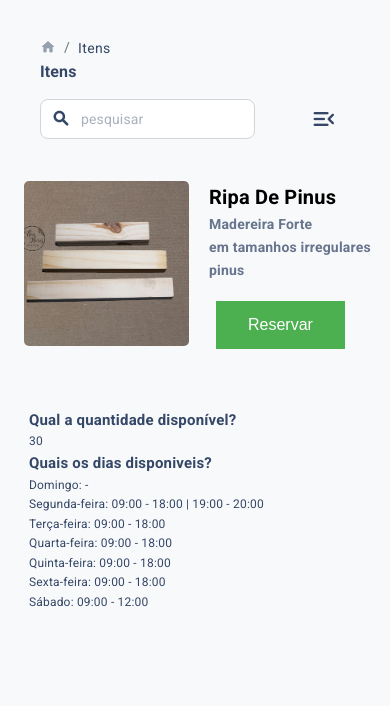
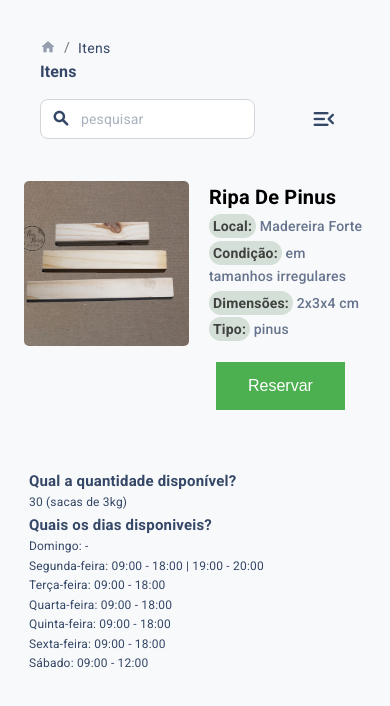
Before and after one commit to danielclm14/Reciclarte, a React (Create React App) app: page /itens in a window 390 px wide. Shown: the top 706 px of the page. Built offline with nearby package versions, Linux system fonts and the light colour scheme.

Commit message:
correcao de textos

```diff
--- a/src/components/Formulario1/Formulario1.jsx
+++ b/src/components/Formulario1/Formulario1.jsx
@@ -169,8 +169,8 @@ export default class NameForm extends React.Component {
                     <div className='middlebar'>
                         <div>
                             tipo de madeira
-                            <select id="tipo" onChange={this.onChange}>
-                                <option value={null}> </option>
+                            <select id="tipo" onChange={this.onChange} >
+                                <option value={null}></option>
                                 <option value="eucalípto">eucalípto</option>
                                 <option value="pinus">pinus</option>
                                 <option value="mdf">mdf</option>
@@ -178,11 +178,11 @@ export default class NameForm extends React.Component {
                         </div>
                         <div>
                             dimensões
-                            <input id="size" type='text' placeholder='3x4x5' onChange={this.onChange}/>
+                            <input id="size" type='text' placeholder='3x4x5 cm' onChange={this.onChange}/>
                         </div>
                         <div>
                             quantidade
-                            <input id="qntd" type='number' min={1} max={200} placeholder='5 sacos' onChange={this.onChange}/>
+                            <input id="qntd" type='number' min={1} max={200} placeholder='5 sacos (3kg cada)' onChange={this.onChange}/>
                         </div>
                     </div>
                     <div className='bottombar'>
--- a/src/components/Formulario1/Formulario1.scss
+++ b/src/components/Formulario1/Formulario1.scss
@@ -167,6 +167,7 @@
                 color: rgb(187, 187, 187);
                 opacity: 1; /* Firefox */
             }
+
         }
     }
 
--- a/src/components/PopUp/PopUp.js
+++ b/src/components/PopUp/PopUp.js
@@ -6,9 +6,10 @@ export default class PopUp extends React.Component {
   state = {
     data: '',
     value: 0,
-    warn1: '.',
-    warn2: '.',
+    warn1: '\0',
+    warn2: '\0',
     sel_popup: true,
+    reserva: 0
   }
 
   constructor() {
@@ -49,7 +50,7 @@ export default class PopUp extends React.Component {
       return;
     }
 
-    this.setState({warn1: '.'});
+    this.setState({warn1: '\0'});
 
     // QUANTIDADE NULA
     if(Number(this.value) === 0) {
@@ -72,7 +73,7 @@ export default class PopUp extends React.Component {
       // COMUNICA COM O BACK
       // ABRE O CODIGO DE RESERVA
 
-      new reservas().reservar(this.props.id, 0, this.state.value);
+      this.setState({ reserva: new reservas().reservar(this.props.id, 0, this.state.value)});
       this.setState({sel_popup:false});
     }
 
@@ -86,7 +87,7 @@ export default class PopUp extends React.Component {
   increment() {
 
     if(this.value === 0)
-      this.setState({warn2: '.'});
+      this.setState({warn2: '\0'});
 
     if (this.value >= madeiras[this.props.id].qntd) {
       this.value = madeiras[this.props.id].qntd;
@@ -264,13 +265,14 @@ export default class PopUp extends React.Component {
       };
     //
 
+    //var vlr_reserva = (Math.floor(Math.random() * 2000));
     return (
         <div style={styles_box}>
           <div style={{position: 'absolute'}}> <button onClick={this.fechar} style={style_fechar}>⨉</button> </div>
             Código de Reserva
             <input
                 type="text"
-                value="465654"
+                value= {this.state.reserva}
                 style={{textAlign:"center"}}
              />
 
--- a/src/examples/Cards/StatisticsCards/Descricao/Descricao.jsx
+++ b/src/examples/Cards/StatisticsCards/Descricao/Descricao.jsx
@@ -9,9 +9,10 @@ export default props  => (<div className="corpo">
             <img src= {props.imagem}/>
             <div className='descr'>
                 <h1 className='tituloMadereira1'> {props.titulo}</h1>
-                <h2 className='endereço1'>{props.endereco}</h2>
-                <h2 className='comprimentoMadeira1'>{props.comprimento}</h2>
-                <h2 className='tipoMadeira1'>{props.tipo}</h2>
+                <h2 className='endereço1'><span>Local:</span> {props.endereco}</h2>
+                <h2 className='comprimentoMadeira1'><span>Condição:</span> {props.descricao}</h2>
+                <h2 className='comprimentoMadeira1'><span>Dimensões:</span> {props.comprimento}</h2>
+                <h2 className='tipoMadeira1'><span>Tipo:</span> {props.tipo}</h2>
                 <div className="btnReserva">
                     <Botao id={props.id}/>
                 </div>
@@ -21,7 +22,7 @@ export default props  => (<div className="corpo">
         <div style={{width: '300px', padding:'10px 5px'}}>
             <div className="perguntas1">
                 <h3 >Qual a quantidade disponível? </h3>
-                <p> {props.quantidade} </p>
+                <p> {props.quantidade} (sacas de 3kg)</p>
                 <h3 >Quais os dias disponiveis? </h3>
                 <p> Domingo: - <br />
                     Segunda-feira: 09:00 - 18:00 | 19:00 - 20:00<br />
--- a/src/examples/Cards/StatisticsCards/Descricao/Descricao.scss
+++ b/src/examples/Cards/StatisticsCards/Descricao/Descricao.scss
@@ -26,6 +26,7 @@
         display: flex;
         flex-direction: column;
         width: clamp(10px ,30vw, 300px);
+        //background-color: red;
     }
 
 }
@@ -50,9 +51,29 @@ h1 {
 
 h2{
     font-size: 0.7em;
-    text-overflow: ellipsis;
+    font-weight: 500;
     overflow: hidden;
-    white-space: nowrap;
+    width: 100%;
+    overflow-wrap: break-word;
+    padding: 2px 0;
+
+    span {
+        //color:#67748E;
+
+
+        padding: 4px;
+
+        background-color:#d3dfd7;
+        //background-color: #4CAF50;
+        color: rgb(64, 66, 64);
+
+        font-weight: bolder;
+        border-radius: 20px;
+        -webkit-border-radius: 20px;
+        -moz-border-radius: 20px;
+        -ms-border-radius: 20px;
+        -o-border-radius: 20px;
+}
 }
 
 h2:nth-of-type(1){
@@ -97,6 +118,9 @@ p{
 
             .descr {
                 width: 100%;
+                //margin-right: 80px;
+                //background-color: blue;
+                //border: 10px solid green;
             }
         }
 
--- a/src/layouts/itens/index.js
+++ b/src/layouts/itens/index.js
@@ -55,7 +55,8 @@ function Itens() {
               endereco={temp.src}
               tipo={temp.tipo}
               distancia=" 5 KM"
-              comprimento={temp.descr}
+              descricao={temp.descr}
+              comprimento={temp.size}
               quantidade={temp.qntd}/>
 
       </SoftBox>
--- a/src/layouts/perfil/card_reservado.js
+++ b/src/layouts/perfil/card_reservado.js
@@ -33,6 +33,7 @@ export default class CardReserva extends React.Component {
                         <h1>{this.props.name}</h1>
                         <h2>{this.props.descr}</h2>
                         <h3>quantidade: {this.props.qntd}</h3>
+                        <span>código de reserva [{this.props.reserva}]</span>
                     </div>
                 </div>
             <button onClick={func} title="remover reserva">╳</button>
--- a/src/layouts/perfil/index.js
+++ b/src/layouts/perfil/index.js
@@ -90,7 +90,8 @@ function Overview() {
                   img={madeiras[perfis[0].itens[i].id].img}
                   name= {madeiras[perfis[0].itens[i].id].name}
                   descr= {madeiras[perfis[0].itens[i].id].descr}
-                  qntd= {perfis[0].itens[i].qntd}/>
+                  qntd= {perfis[0].itens[i].qntd}
+                  reserva= {perfis[0].itens[i].reserva}/>
             )}
 
           </div>
--- a/src/layouts/perfil/perfil.scss
+++ b/src/layouts/perfil/perfil.scss
@@ -9,6 +9,15 @@
     display: flex;
     flex-direction: row;
     position: relative;
+
+    span {
+        position: absolute;
+        color: gray;
+        font-weight: lighter;
+        font-size: 0.8em;
+        right: 0;
+        bottom: 0;
+    }
 
     button {
         position: absolute;
@@ -69,6 +78,14 @@
     .item_reservado {
         padding: 0 10px 10px 10px;
         margin: 10px;
+
+        span {
+            position: absolute;
+            font-weight: lighter;
+            font-size: 0.4em;
+            right: 5px;
+            bottom: -15px;
+        }
     }
 
     .representacao {
--- a/src/reservas.js
+++ b/src/reservas.js
@@ -11,11 +11,13 @@ export default class reservas {
 
         var nao_achou = true;
         var user_ = usuarios[user];
+        var vlr_reserva = 0;
 
         if(user_.itens.length > 0) {
             for(var i = 0; i < user_.itens.length; i++) {
                 if(user_.itens[i].id == item) {
                     usuarios[user].itens[i].qntd += qntd;
+                    vlr_reserva = usuarios[user].itens[i].reserva;
                     nao_achou = false;
                     break;
                 }
@@ -23,12 +25,17 @@ export default class reservas {
         }
 
         if(nao_achou) {
+            vlr_reserva = (Math.floor(Math.random() * 2000));
+
             usuarios[user].itens.push(
             {
                 id: item,
-                qntd: qntd
+                qntd: qntd,
+                reserva: vlr_reserva,
             });
         }
+
+        return vlr_reserva;
     }
 
     remover(item, user) {
```
